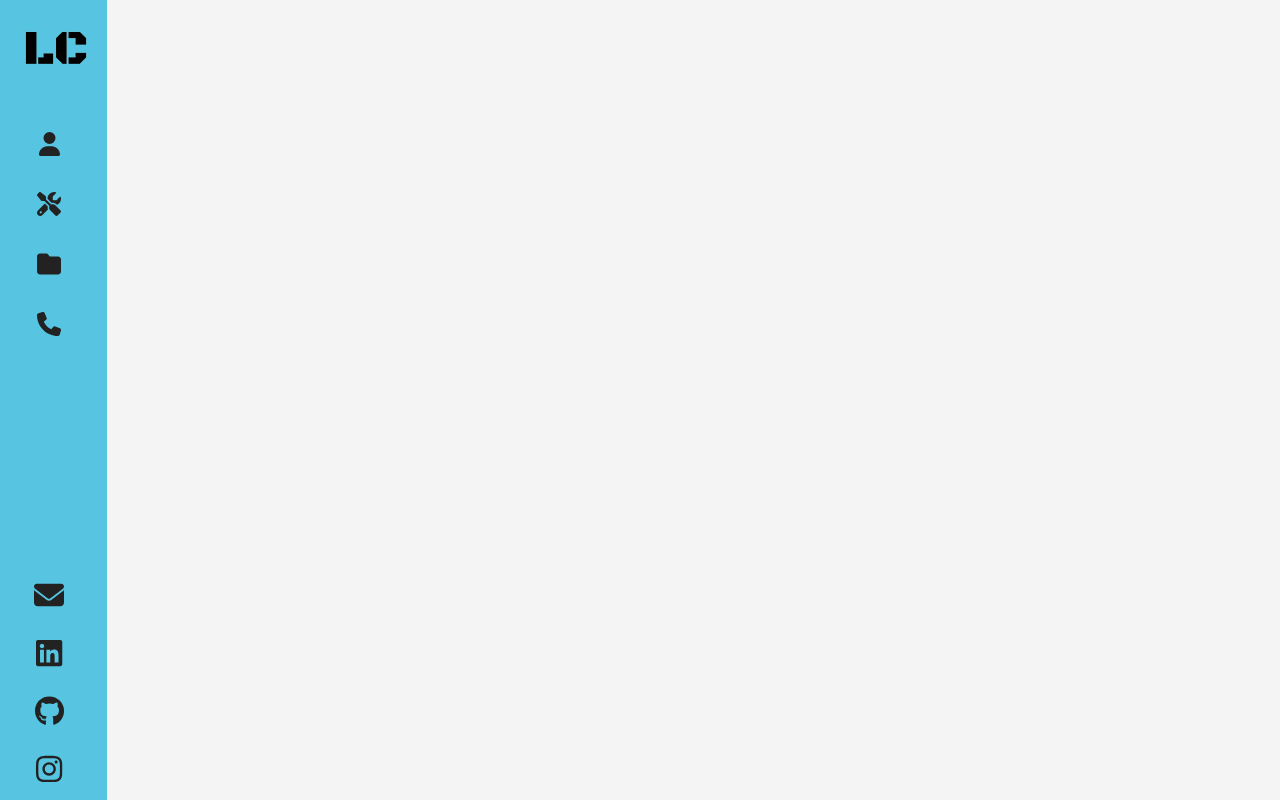
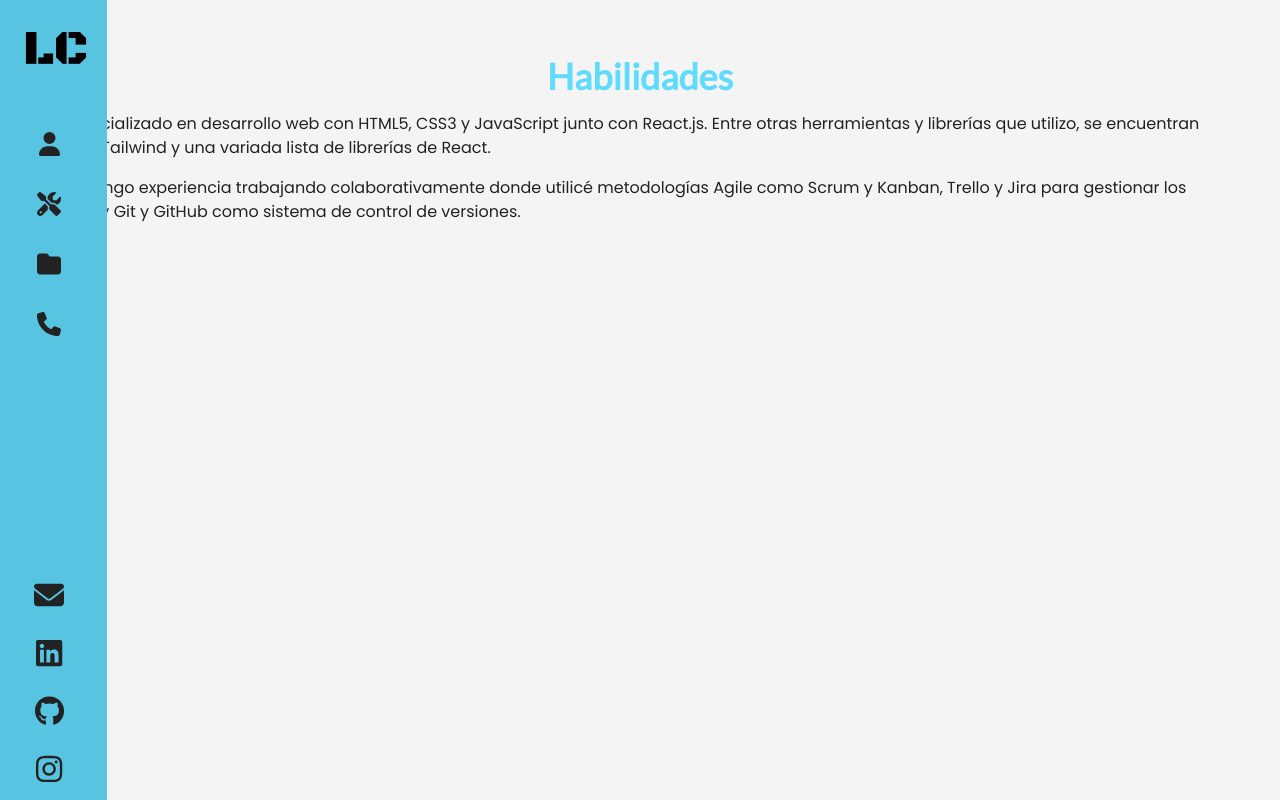
Before and after one commit to lucasecapdevila/portfolio-web, a React (Vite) app: page /skills in a window 1280 px wide. Built offline with nearby package versions, Linux system fonts and the light colour scheme.

Commit message:
se agregan textos de páginas Skills

```diff
--- a/src/components/pages/Skills.jsx
+++ b/src/components/pages/Skills.jsx
@@ -1,7 +1,13 @@
 
 const Skills = () => {
   return (
-    <div>Skills</div>
+    <main className="min-h-[90vh] md:h-screen px-4 py-10">
+      <div className="flex flex-col justify-center items-center gap-4 my-4">
+        <h1 className="titulos text-reactLightBlue text-4xl font-bold">Habilidades</h1>
+        <p className="textos text-textBlack text-md">Estoy especializado en desarrollo web con HTML5, CSS3 y JavaScript junto con React.js. Entre otras herramientas y librerías que utilizo, se encuentran Bootstrap, Tailwind y una variada lista de librerías de React.</p>
+        <p className="textos text-textBlack text-md">Además tengo experiencia trabajando colaborativamente donde utilicé metodologías Agile como Scrum y Kanban, Trello y Jira para gestionar los proyectos y Git y GitHub como sistema de control de versiones.</p>
+      </div>
+    </main>
   )
 }
 
```
